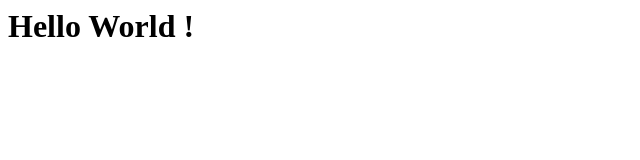
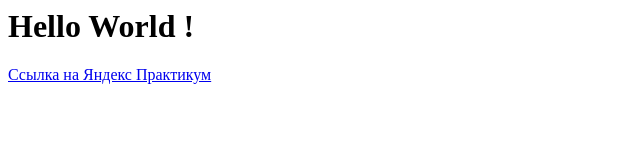
Before and after one commit to Drampam/first-project, a plain HTML site: page index.html in a window 1280 px wide. Shown: the whole page, without its empty margins (0-640 px from the left). Drawn offline with Linux system fonts and the light colour scheme.

Commit message:
added link to yandex web site

```diff
--- a/index.html
+++ b/index.html
@@ -1 +1,3 @@
 <h1> Hello World ! </h1>
+
+<div><a href='https://praktikum.yandex.ru'>Ссылка на Яндекс Практикум</a></div>
```
Also changed, not shown: 1 other file.
